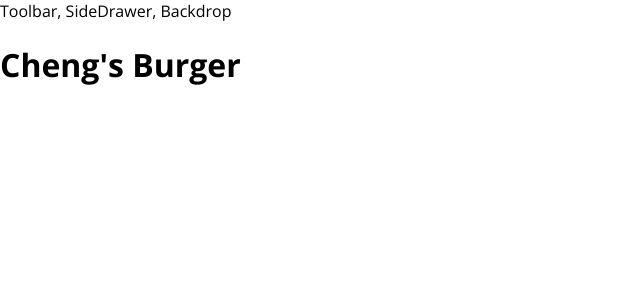
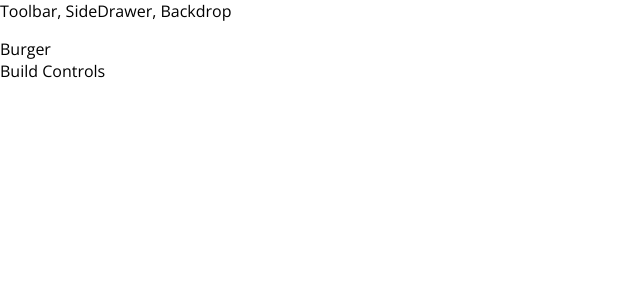
Before and after one commit to Chengxufeng1994/burgerBuilder, a React app: page / in a window 1280 px wide. Shown: the top 300 px of the page, without its empty margins (0-640 px from the left). Built offline with nearby package versions, Linux system fonts and the light colour scheme.

Commit message:
Starting Implementation of The Burger Builder Container

```diff
--- a/config/webpack.config.js
+++ b/config/webpack.config.js
@@ -432,8 +432,9 @@ module.exports = function (webpackEnv) {
               use: getStyleLoaders({
                 importLoaders: 1,
                 sourceMap: isEnvProduction && shouldUseSourceMap,
-                modules: true,
-                localIdentName: '[name]__[local]__[hash:base64:5]',
+                modules: {
+                  localIdentName: '[name]__[local]__[hash:base64:5]',
+                },
               }),
               // Don't consider CSS imports dead code even if the
               // containing package claims to have no side effects.
--- a/src/App.js
+++ b/src/App.js
@@ -1,11 +1,12 @@
 import React from 'react';
 import Layout from './components/layout/layout';
+import BurgerBuilder from './container/burgerBuilder/burgerBuilder';
 
 function App() {
   return (
     <div>
       <Layout>
-        <h1>Cheng's Burger</h1>
+        <BurgerBuilder />
       </Layout>
     </div>
   );
--- /dev/null
+++ b/src/components/burger/burger.jsx
@@ -0,0 +1,7 @@
+import React from 'react';
+
+const Burger = () => {
+  return <div>Burger</div>;
+};
+
+export default Burger;
--- a/src/components/layout/layout.jsx
+++ b/src/components/layout/layout.jsx
@@ -1,11 +1,17 @@
 import React from 'react';
+import styled from 'styled-components';
+
 import Aux from '../../hoc/aux';
+
+const Main = styled.main`
+  margin-top: 16px;
+`;
 
 const Layout = (props) => {
   return (
     <Aux>
       <div>Toolbar, SideDrawer, Backdrop</div>
-      <main>{props.children}</main>
+      <Main>{props.children}</Main>
     </Aux>
   );
 };
--- /dev/null
+++ b/src/container/burgerBuilder/burgerBuilder.jsx
@@ -0,0 +1,16 @@
+import React, { Component } from 'react';
+
+import Aux from '../../hoc/aux';
+import Burger from '../../components/burger/burger';
+class BurgerBuilder extends Component {
+  render() {
+    return (
+      <Aux>
+        <Burger />
+        <div>Build Controls</div>
+      </Aux>
+    );
+  }
+}
+
+export default BurgerBuilder;
```
Also changed, not shown: package.json (+7 -0 lines), 1 other file (tests, documents, lock files or other folders).
